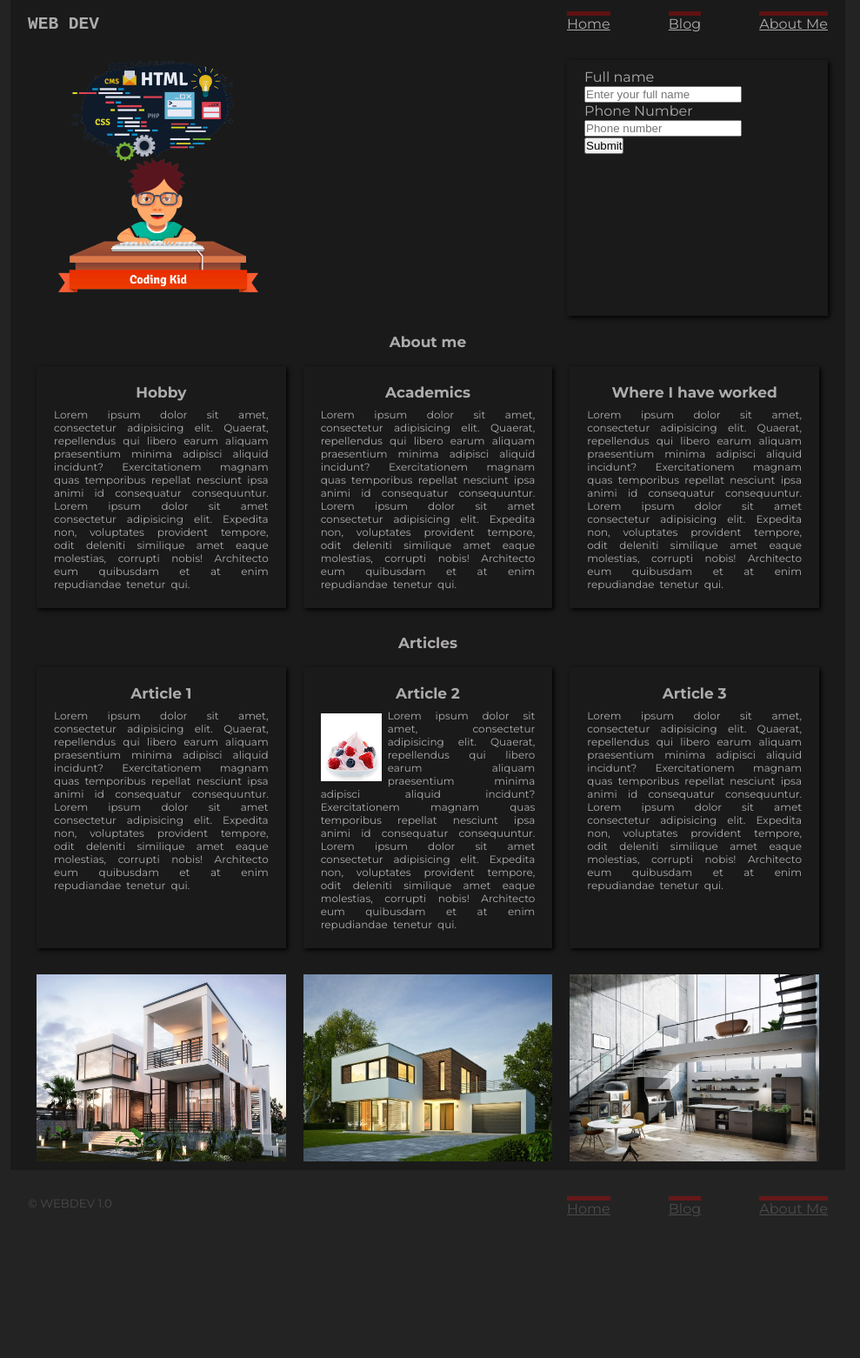
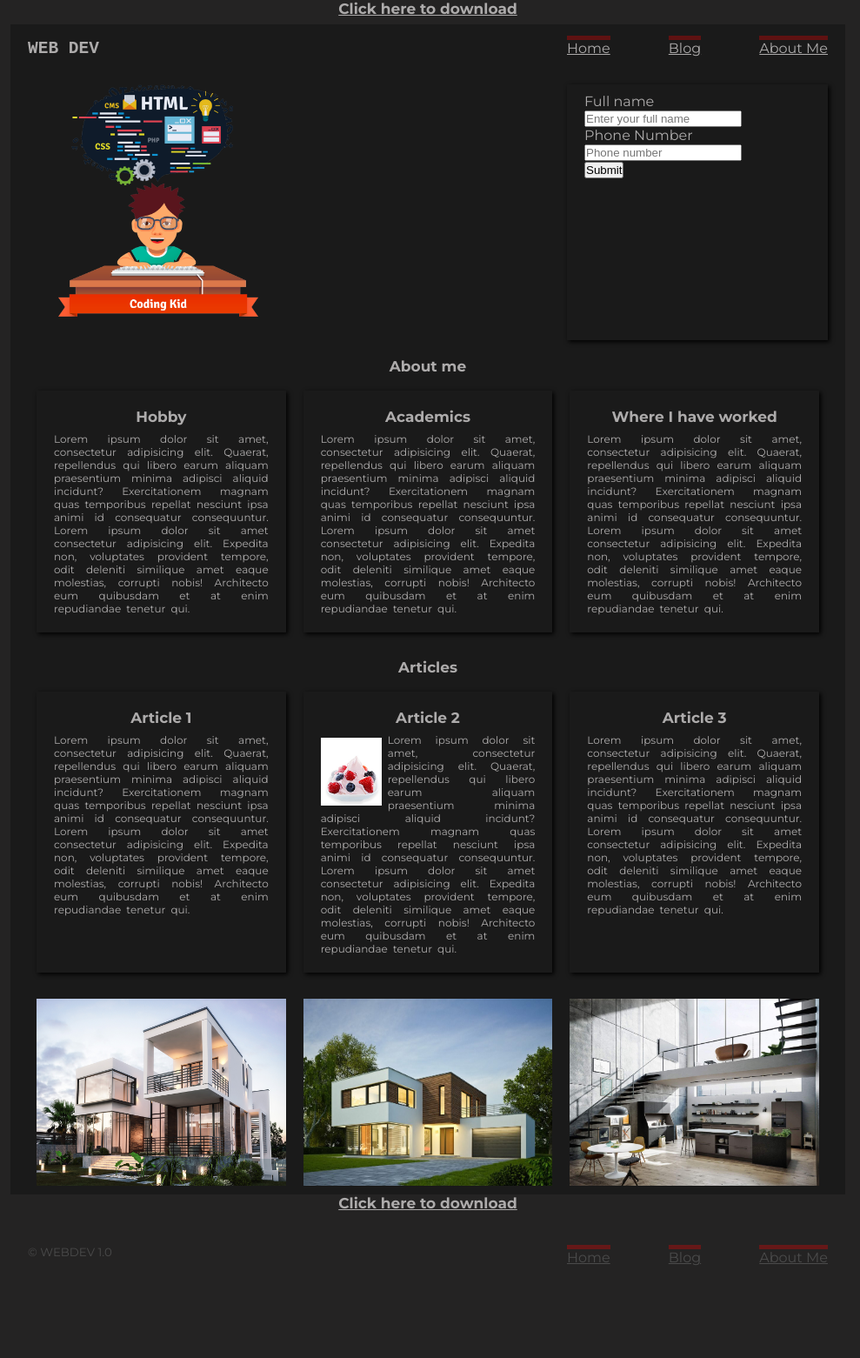
Before and after one commit to demiladeore/WebClass, a plain HTML site: page index.html in a window 1280 px wide. Shown: the whole page at 87% size, without its empty margins (148-1137 px from the left). Before the commit the page ends 1505 px from the top, so only its background shows below. Drawn offline with nearby package versions, Linux system fonts and the light colour scheme.

Commit message:
Update index.html

```diff
--- a/index.html
+++ b/index.html
@@ -4,7 +4,7 @@
     <meta charset="UTF-8">
     <meta http-equiv="X-UA-Compatible" content="IE=edge">
     <meta name="viewport" content="width=device-width, initial-scale=1.0">
-    <title>Document</title>
+    <title>WebDev</title>
     <link rel="preconnect" href="https://fonts.gstatic.com">
     <link href="https://fonts.googleapis.com/css2?family=Montserrat:ital,wght@0,100;0,200;0,300;0,400;0,500;0,600;0,700;0,800;0,900;1,100;1,200;1,300;1,400;1,500;1,700&display=swap" rel="stylesheet">
     <link rel="stylesheet" href="assets/main.css">
@@ -12,6 +12,9 @@
 <body>
 
     <section class="wrapper">
+        <div id="download">
+            <a href="assets/WebDev.rar" download><h2>Click here to download</h2></a>
+        </div>
         <header class="container header" id="home">
             <h1><code>WEB DEV</code></h1>
             <nav class="flex-nav">
@@ -81,6 +84,9 @@
             <img src="assets/house-2.jpg" alt="House 2">
             <img src="assets/interior-design-1.jpg" alt="Interior">
         </section>
+        <div id="download">
+            <a href="assets/WebDev.rar" download><h2>Click here to download</h2></a>
+        </div>
         <footer>
             <section class="contain">
                 <small>&copy; WEBDEV 1.0</small>
```
